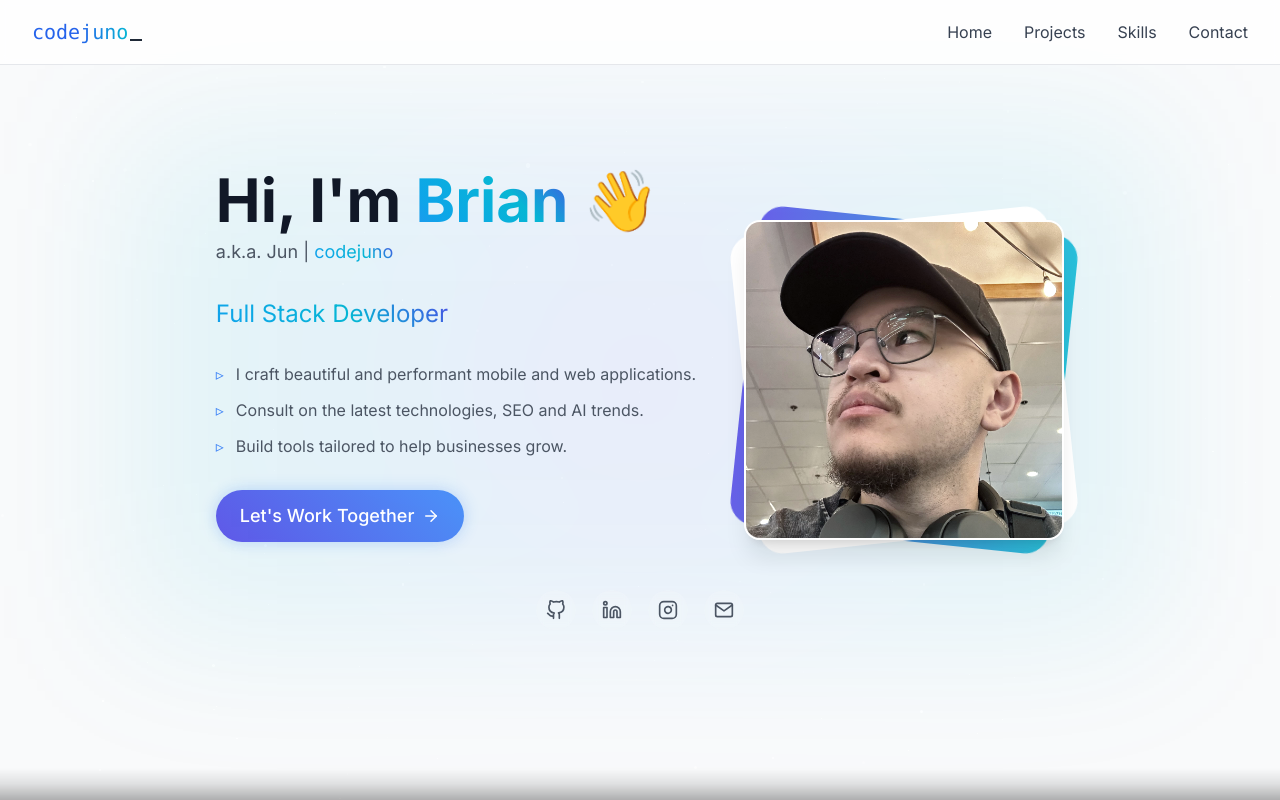
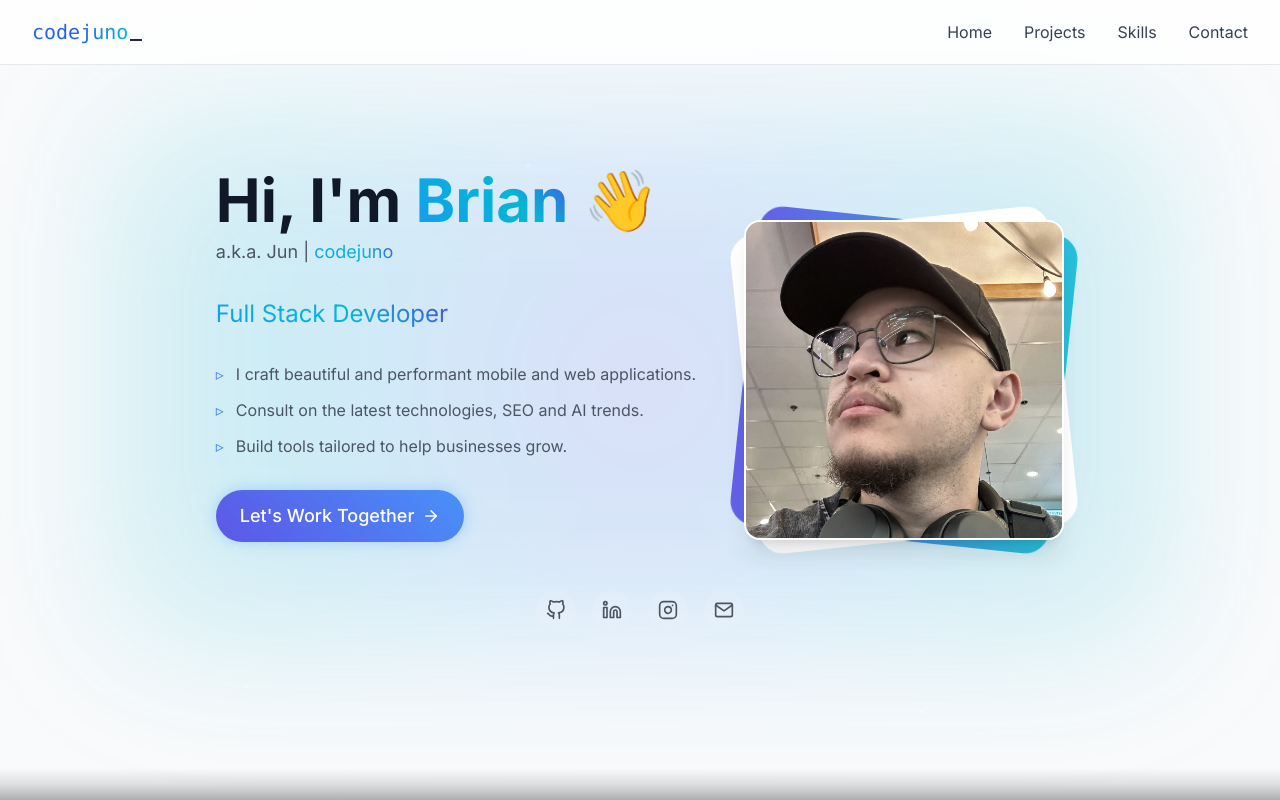
Before and after one commit to code-juno/code-juno-web, a Next.js app: page / in a window 1280 px wide. Shown: the top 800 px of the page. Built offline with nearby package versions, Linux system fonts and the light colour scheme.

Commit message:
make the radial gradiant more pronounced

```diff
--- a/app/components/common/Stars.tsx
+++ b/app/components/common/Stars.tsx
@@ -34,7 +34,7 @@ export default function Stars({
     const generateStars = () => {
       return Array.from({ length: count }, (_, i) => {
         const yPos = Math.random() * 100;
-        const baseOpacity = Math.random() * 0.7 + 0.3;
+        const baseOpacity = Math.random() * 0.5 + 0.2;
         let fadeMultiplier = 1;
 
         if (fadeDirection === "top") {
@@ -49,8 +49,8 @@ export default function Stars({
           y: yPos,
           size: (Math.random() * 2 + 1) * depth,
           opacity: baseOpacity * (1 / depth) * fadeMultiplier,
-          twinkle: Math.random() > 0.6,
-          delay: Math.random() * 2,
+          twinkle: Math.random() > 0.5,
+          delay: Math.random() * 3,
         };
       });
     };
@@ -63,7 +63,7 @@ export default function Stars({
       {stars.map((star) => (
         <div
           key={star.id}
-          className={`absolute rounded-full bg-white ${
+          className={`absolute rounded-full bg-white transition-opacity duration-[3000ms] ease-in-out opacity-20 ${
             star.twinkle ? "animate-twinkle" : ""
           }`}
           style={{
--- a/app/components/sections/HeroSection.module.css
+++ b/app/components/sections/HeroSection.module.css
@@ -1,11 +1,6 @@
 .heroSection {
   @apply relative min-h-screen flex flex-col justify-center items-center overflow-hidden;
   perspective: 1000px;
-}
-
-.starsContainer {
-  @apply absolute inset-0 overflow-hidden;
-  z-index: 0;
 }
 
 .textContainer {
@@ -13,13 +8,13 @@
 }
 
 .textBackground {
-  @apply absolute inset-0 z-0 opacity-70 blur-3xl;
+  @apply absolute inset-0 z-0 blur-3xl;
   background: radial-gradient(
     circle at center,
-    rgba(79, 70, 229, 0.15) 0%,
-    rgba(59, 130, 246, 0.15) 25%,
-    rgba(14, 165, 233, 0.15) 50%,
-    rgba(6, 182, 212, 0.15) 75%
+    rgba(79, 70, 229, 0.3) 0%,
+    rgba(59, 130, 246, 0.3) 25%,
+    rgba(14, 165, 233, 0.3) 50%,
+    rgba(6, 182, 212, 0.3) 75%
   );
   animation: pulseGradient 8s ease-in-out infinite;
 }
```
